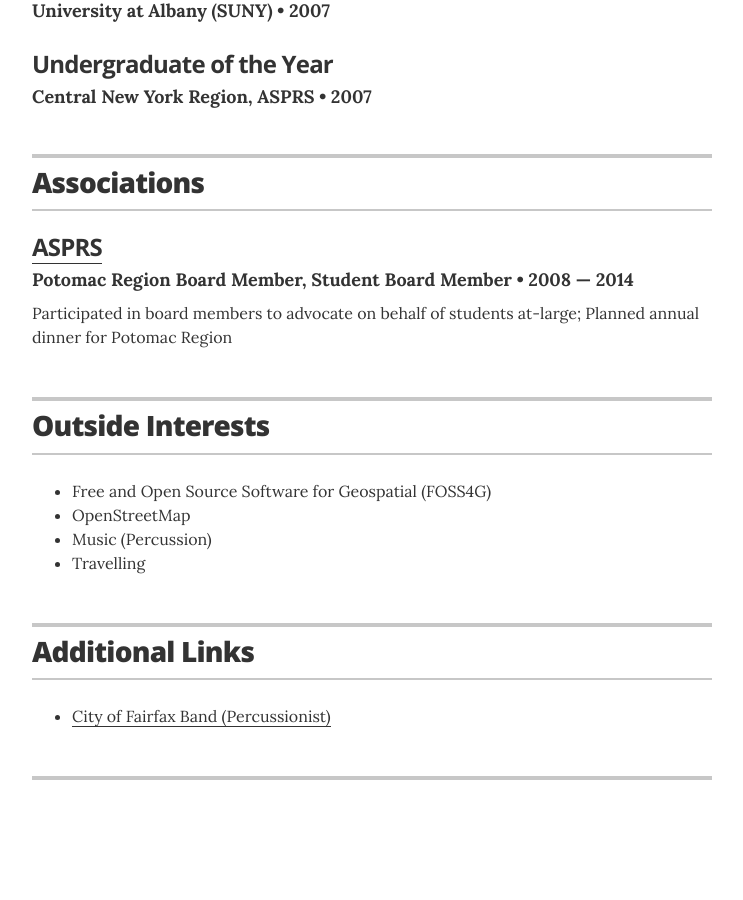
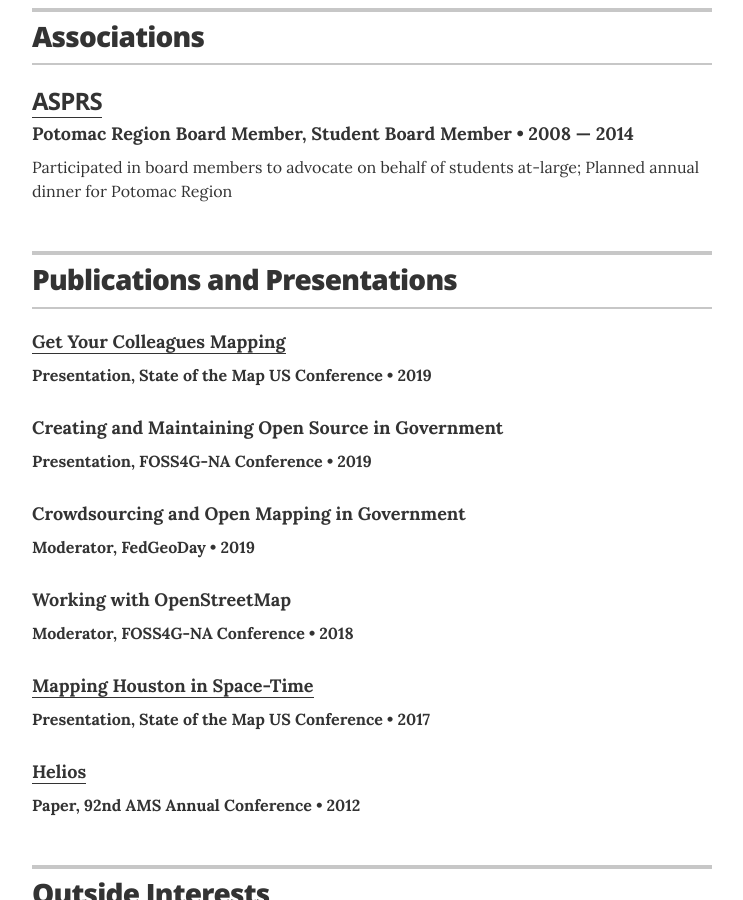
Before and after one commit to sisskind/sisskind.github.io, a Jekyll site: the page built from index.html, in a window 1280 px wide and 900 px high, scrolled down 3372 px. Shown: the whole window, without its empty margins (268-1011 px from the left). Built offline with Jekyll 4.4.1, drawn with Linux system fonts in a browser that asks for light colours; before the commit the page ends 4224 px from its top, so only the background shows below that; some of the changed text lies outside the part shown.

Commit message:
added presentations

```diff
--- a/_data/links.yml
+++ b/_data/links.yml
@@ -1,3 +1,26 @@
-# links
-- url: "http://www.fairfaxband.org"
-  description: City of Fairfax Band (Percussionist)
+- project: Get Your Colleagues Mapping
+  role: Presentation, State of the Map US Conference
+  duration: 2019
+  url: "https://2019.stateofthemap.us/program/sat/get-your-colleagues-mapping-how-to-run-a-corporate-mapathon.html"
+
+- project: Creating and Maintaining Open Source in Government
+  role: Presentation, FOSS4G-NA Conference
+  duration: 2019
+
+- project: Crowdsourcing and Open Mapping in Government
+  role: Moderator, FedGeoDay
+  duration: 2019
+
+- project: Working with OpenStreetMap
+  role: Moderator, FOSS4G-NA Conference
+  duration: 2018
+
+- project: Mapping Houston in Space-Time
+  role: Presentation, State of the Map US Conference
+  duration: 2017
+  url: "https://2017.stateofthemap.us/program/houston-spacetime.html"
+
+- project: Helios
+  role: Paper, 92nd AMS Annual Conference
+  duration: 2012
+  url: "http://ams.confex.com/ams/92Annual/webprogram/Paper202905.html"
--- a/_data/projects.yml
+++ b/_data/projects.yml
@@ -12,9 +12,3 @@
   duration: 2015 &mdash; Present
   url: "https://github.com/ngageoint/hootenanny"
   description: Hootenanny is an open source conflation tool developed with machine learning techniques to facilitate automated and semi-automated conflation of critical Foundation GEOINT features in the topographic domain.
-
-- project: Helios
-  role: Initial prototype design and concept
-  duration: 2011
-  url: "https://www.harris.com/solution/helios-real-time-ground-weather-intelligence"
-  description: Co-authored <a target="_blank" href="http://ams.confex.com/ams/92Annual/webprogram/Paper202905.html">initial concept</a> for a real-time adaptive weather surveillance system using integrated camera networks and enhanced geospatial processing algorithms.
--- a/_layouts/resume.html
+++ b/_layouts/resume.html
@@ -175,6 +175,27 @@
       <!-- end Associations -->
       {% endif %}
 
+      {% if site.resume_section_links %}
+      <!-- begin Links -->
+      <section class="content-section">
+        <header class="section-header">
+          <h2>Publications and Presentations</h2>
+        </header>
+
+        {% for link in site.data.links %}
+        <div class="resume-item" itemscope itemtype="http://schema.org/CreativeWork">
+          <meta itemprop="creator" content="{{ site.resume_name }}" itemtype="http://schema.org/Person" />
+          <h3 class="resume-item-details" itemprop="name">{% if link.url %}<a href="{{ link.url }}" itemprop="url">{{ link.project }}</a>{% else %}{{ link.project }}{% endif %}</h3>
+          <h4 class="resume-item-copy" itemprop="description">{{ link.role }}  &bull; {{ link.duration }}</h4>
+          <p class="resume-item-copy">{{ link.description }}</p>
+        </div>
+        {% endfor %}
+
+      </section>
+
+      <!-- end Links -->
+      {% endif %}
+
       {% if site.resume_section_interests %}
       <!-- begin Interests -->
       <section class="content-section">
@@ -193,26 +214,6 @@
 
       </section>
       <!-- end Interests -->
-      {% endif %}
-
-      {% if site.resume_section_links %}
-      <!-- begin Links -->
-      <section class="content-section">
-
-        <header class="section-header">
-          <h2>Additional Links</h2>
-        </header>
-
-        <div class="resume-item">
-          <ul class="resume-item-list">
-            {% for link in site.data.links %}
-            <li><a href={{ link.url }} itemprop="url">{{ link.description }}</a></li>
-            {% endfor %}
-          </ul>
-        </div>
-
-      </section>
-      <!-- end Links -->
       {% endif %}
 
       {% if site.resume_print_social_links %}
```
